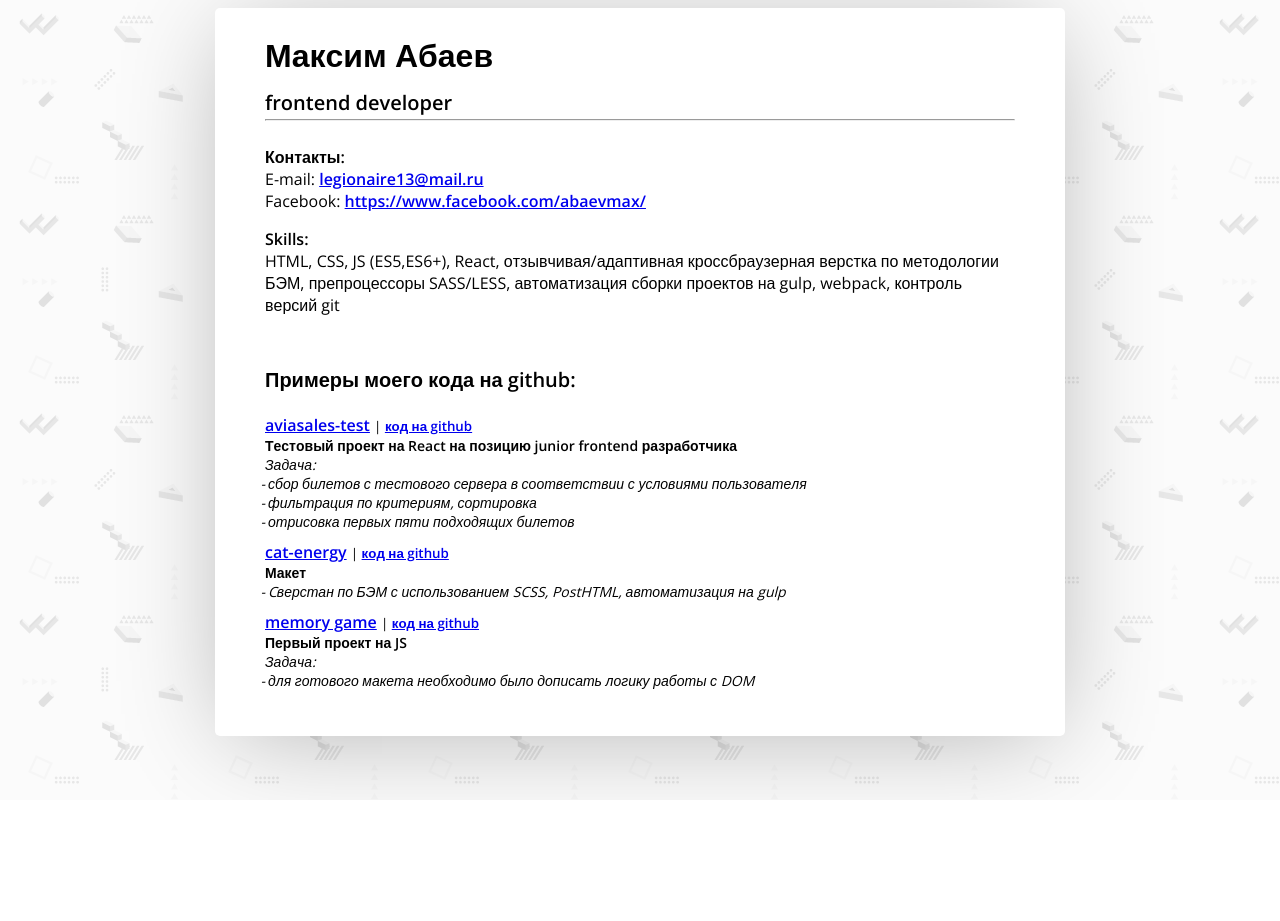
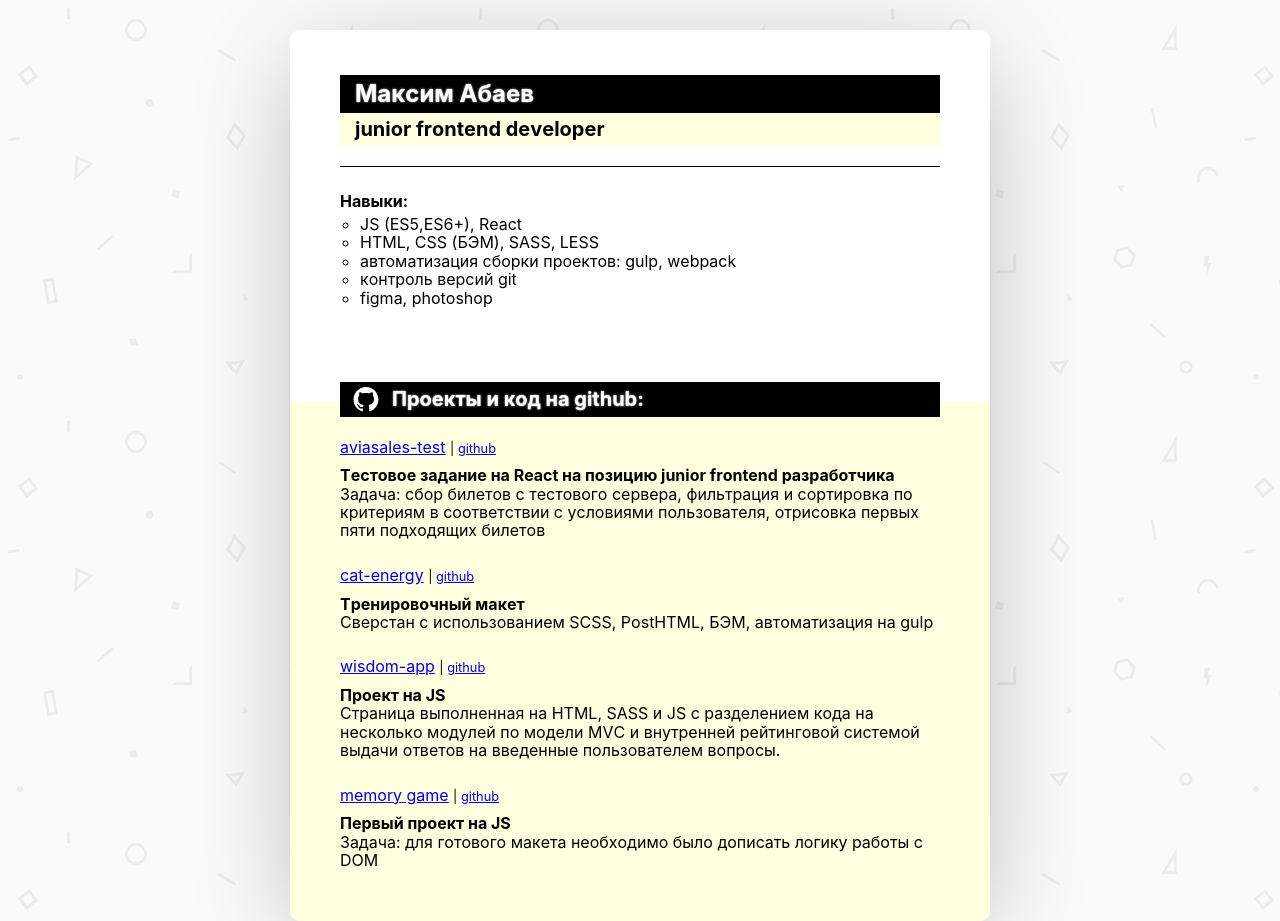
Before and after one commit to Legionaire13/guide, a plain HTML site: page index.html in a window 1280 px wide. Before the commit the page ends 800 px from the top, so only its background shows below. Drawn offline with nearby package versions, Linux system fonts and the light colour scheme.

Commit message:
mod: test-aviasales links and style changes

```diff
--- a/index.html
+++ b/index.html
@@ -1,103 +1,168 @@
 <!DOCTYPE html>
-<html>
-
+<html lang="ru">
   <head>
     <meta charset="utf-8" />
     <meta http-equiv="X-UA-Compatible" content="IE=edge" />
-  <title>Projects Guide - Абаев Максим</title>
+    <title>Home projects - Абаев Максим</title>
     <meta name="viewport" content="width=device-width, initial-scale=1" />
-  <link href="https://necolas.github.io/normalize.css/latest/normalize.css" />
-  <link href="https://fonts.googleapis.com/css2?family=Open+Sans:wght@400;600&display=swap" rel="stylesheet" />
+    <link
+      href="https://necolas.github.io/normalize.css/latest/normalize.css"
+      rel="stylesheet"
+    />
+    <link rel="preconnect" href="https://fonts.googleapis.com" />
+    <link rel="preconnect" href="https://fonts.gstatic.com" crossorigin />
+    <link
+      href="https://fonts.googleapis.com/css2?family=Montserrat&family=Open+Sans&display=swap"
+      rel="stylesheet"
+    />
     <style>
-    @media screen {
-      body {
-        background: url("./assets/dancing-bricks.png");
-      }
+      :root {
+        --main-color: white;
+        --main-bg: black;
+        --secondary-color: black;
+        --secondary-bg: lightyellow;
 
-      main {
-        border-radius: 5px;
-        -webkit-box-shadow: 0 10px 100px -15px rgba(0, 0, 0, 0.3);
-        box-shadow: 0 10px 100px -15px rgba(0, 0, 0, 0.3);
-      }
+        --gradient-ratio: 20px;
+        --main-margin-top: 30px;
       }
 
       body {
-      font-family: "Open Sans", sans-serif;
+        font-family: -apple-system, BlinkMacSystemFont, Roboto, Oxygen, Ubuntu,
+          Cantarell, "Open Sans", sans-serif;
         font-size: 16px;
         font-kerning: none;
       }
 
+      hr {
+        border: 0;
+        height: 1px;
+        background-color: var(--secondary-color);
+      }
+
       h1,
       hr {
-      margin: 0 25px;
-    }
-
-    h1 small {
-      font-size: 20px;
-      line-height: 20px;
+        margin: 20px 25px;
       }
 
       h2 {
+        background-color: var(--main-bg);
+        color: var(--main-color);
+
         font-size: 20px;
+
         margin: 25px;
         margin-bottom: 10px;
+        padding: 5px;
       }
 
-    ul {
-      list-style-type: none;
+      h2 svg {
+        margin-right: 10px;
+        margin-left: -5px;
 
-      padding: 0;
-      margin-left: 20px;
+        fill: var(--main-color);
+      }
+
+      h3 {
+        display: inline;
+
+        font-size: 16px;
       }
 
       li {
         padding: 5px;
       }
 
-    li strong {
-      font-style: normal;
-    }
-
-    ol>li {
-      position: relative;
+      a {
+        outline-color: blue;
       }
 
       main {
+        padding: 25px;
+        padding-bottom: 0px;
         margin: 0 auto;
+        margin-top: 30px;
+
         min-width: 270px;
-      max-width: 800px;
+        max-width: 650px;
 
-      background: white;
-
-      padding: 25px;
+        background-color: #fff;
       }
 
-    span,
-    a {
-      font-weight: bolder;
-    }
+      .list {
+        list-style-type: none;
 
-    a:hover {
-      text-decoration: none;
+        padding: 0;
+        margin-left: 20px;
+        margin-right: 20px;
       }
 
       .bio {
-      margin: 25px;
-      margin-bottom: 50px;
+        min-height: 170px;
+
+        flex-direction: column;
       }
 
-    .description {
-      font-style: italic;
-      font-size: 14px;
+      .headline__pagename {
+        display: block;
+        padding: 5px 15px;
 
-      list-style-type: "-";
+        font-size: 24px;
+
+        background-color: var(--main-bg);
+        color: var(--main-color);
+      }
+
+      .headline__pos {
+        font-size: 20px;
+
+        display: block;
+
+        background-color: var(--secondary-bg);
+        color: var(--secondary-color);
 
         margin: 0;
+        padding: 5px 15px;
       }
 
-    .description>li {
+      .skills__list {
+        margin-top: 5px;
+
+        list-style-type: circle;
+      }
+
+      .skills__item {
         padding: 0;
-      padding-left: 3px;
+      }
+
+      .projects {
+        margin: 0 -25px;
+        padding-left: 25px;
+        padding-right: 25px;
+        padding-bottom: 15px;
+
+        background-color: var(--secondary-bg);
+        background-image: linear-gradient(
+          to bottom,
+          var(--main-color) 0,
+          var(--main-color) var(--gradient-ratio),
+          var(--secondary-bg) var(--gradient-ratio),
+          var(--secondary-bg) 100%
+        );
+
+        border-bottom-left-radius: 10px;
+        border-bottom-right-radius: 10px;
+      }
+
+      .projects__headline {
+        padding-left: 15px;
+        padding-right: 15px;
+
+        display: flex;
+        align-items: center;
+      }
+
+      .project__description {
+        margin-top: 10px;
       }
 
       .visually-hidden:not(:focus):not(:active),
@@ -118,14 +183,57 @@
         overflow: hidden;
       }
 
-    @media screen and (max-width: 425px) {
-      main {
-        padding: 10px;
-        font-size: 0.9em;
+      @media (hover: hover) {
+        a:hover {
+          text-decoration: none;
+        }
       }
 
-      .bio {
-        flex-direction: column;
+      @media screen {
+        body {
+          min-height: calc(100vh - var(--main-margin-top));
+
+          background-image: url("./assets/geometry.png");
+        }
+
+        main {
+          border-radius: 10px;
+          box-shadow: 0 20px 100px -15px rgba(0, 0, 0, 0.3);
+        }
+
+        h1,
+        h2 {
+          text-shadow: 0 0 2px var(--main-color);
+        }
+      }
+
+      /* Mob */
+      @media screen and (max-width: 425px) {
+        body {
+          background-image: none;
+          background-color: var(--secondary-bg);
+        }
+
+        main {
+          margin: 0;
+          padding: 5px;
+
+          box-shadow: none;
+        }
+
+        .projects {
+          margin: -5px;
+          padding-left: 0;
+          padding-right: 0;
+
+          border-bottom-left-radius: 10px;
+          border-bottom-right-radius: 10px;
+        }
+      }
+
+      @media screen and (min-resolution: 1.5dppx) {
+        body {
+          background-image: url("./assets/geometry_@2X.png");
         }
       }
     </style>
@@ -133,91 +241,137 @@
 
   <body>
     <main>
-    <h1>
-      Максим Абаев
-      <br /><small>frontend developer</small>
+      <h1 class="headline">
+        <span class="headline__pagename">Максим Абаев</span>
+        <span class="headline__pos">junior frontend developer</span>
       </h1>
 
       <hr />
       <section class="bio">
         <h2 class="visually-hidden">Немного обо мне</h2>
-      <div class="image-container"></div>
-      <div>
-        <p class="contacts">
-          <span>Контакты:</span>
-          <br />
-          E-mail:
-          <a href="mailto:legionaire13@mail.ru">legionaire13@mail.ru</a>
-          <br />
-          Facebook:
-          <a href="https://www.facebook.com/abaevmax/" target="_blank">https://www.facebook.com/abaevmax/</a>
-        </p>
-        <p class="skills">
-          <span>Skills:</span>
-          <br />HTML, CSS, JS (ES5,ES6+), React, отзывчивая/адаптивная
-          кроссбраузерная верстка по методологии БЭМ, препроцессоры
-          SASS/LESS, автоматизация сборки проектов на gulp, webpack, контроль версий git
-        </p>
-      </div>
-    </section>
-    <h2 class="github">Примеры моего кода на github:</h2>
-    <ul class="github__list">
-      <li>
-        <a href="https://legionaire13-test-aviasales.web.app/" target="_blank">
-          aviasales-test</a>
-        <small>
-          |
-          <a href="https://github.com/Legionaire13/my-test-aviasales" target="_blank">код на github</a>
-        </small>
-        <br />
-        <ul class="description">
-          <strong>Тестовый проект на React на позицию junior frontend
-            разработчика</strong>
-          <br />
-          Задача:
-          <li>
-            сбор билетов с тестового сервера в соответствии с условиями
-            пользователя
+        <ul class="list">
+          <li class="skills">
+            <h3>Навыки:</h3>
+            <ul class="skills__list list">
+              <li class="skills__item">JS (ES5,ES6+), React</li>
+              <li class="skills__item">HTML, CSS (БЭМ), SASS, LESS</li>
+              <li class="skills__item">
+                автоматизация сборки проектов: gulp, webpack
               </li>
-          <li>
-            фильтрация по критериям, сортировка
-          </li>
-          <li>отрисовка первых пяти подходящих билетов</li>
-        </ul>
-      </li>
-      <li>
-        <a href="https://legionaire13.github.io/mockup-cat-energy/" target="_blank">cat-energy</a>
-        <small>
-          |
-          <a href="https://github.com/Legionaire13/mockup-cat-en" target="_blank">код на github</a>
-        </small>
-        <br />
-        <ul class="description">
-          <strong>Макет</strong>
-          <li>
-            Cверстан по БЭМ с использованием SCSS, PostHTML, автоматизация на
-            gulp
-          </li>
-        </ul>
-      </li>
-      <li>
-        <a href="https://legionaire13.github.io/fend-project-memory-game/" target="_blank">memory game</a>
-        <small>
-          |
-          <a href="https://github.com/Legionaire13/fend-project-memory-game" target="_blank">код на github</a>
-        </small>
-        <br />
-        <ul class="description">
-          <strong>Первый проект на JS</strong>
-          <br />
-          Задача:
-          <li>
-            для готового макета необходимо было дописать логику работы с DOM
-          </li>
+              <li class="skills__item">контроль версий git</li>
+              <li class="skills__item">figma, photoshop</li>
             </ul>
           </li>
         </ul>
+      </section>
+      <section class="projects">
+        <h2 class="projects__headline">
+          <svg
+            class="octicon octicon-mark-github v-align-middle"
+            height="25"
+            viewBox="0 0 16 16"
+            version="1.1"
+            width="32"
+            aria-hidden="true"
+          >
+            <path
+              d="M8 0C3.58 0 0 3.58 0 8c0 3.54 2.29 6.53 5.47 7.59.4.07.55-.17.55-.38 0-.19-.01-.82-.01-1.49-2.01.37-2.53-.49-2.69-.94-.09-.23-.48-.94-.82-1.13-.28-.15-.68-.52-.01-.53.63-.01 1.08.58 1.23.82.72 1.21 1.87.87 2.33.66.07-.52.28-.87.51-1.07-1.78-.2-3.64-.89-3.64-3.95 0-.87.31-1.59.82-2.15-.08-.2-.36-1.02.08-2.12 0 0 .67-.21 2.2.82.64-.18 1.32-.27 2-.27.68 0 1.36.09 2 .27 1.53-1.04 2.2-.82 2.2-.82.44 1.1.16 1.92.08 2.12.51.56.82 1.27.82 2.15 0 3.07-1.87 3.75-3.65 3.95.29.25.54.73.54 1.48 0 1.07-.01 1.93-.01 2.2 0 .21.15.46.55.38A8.013 8.013 0 0016 8c0-4.42-3.58-8-8-8z"
+            ></path>
+          </svg>
+          Проекты и код на github:
+        </h2>
+        <ul class="list">
+          <li class="project">
+            <a
+              href="https://legionaire13-test-aviasales.netlify.app/"
+              target="_blank"
+            >
+              aviasales-test</a
+            >
+            <small>
+              |
+              <a
+                href="https://github.com/Legionaire13/test-aviasales"
+                target="_blank"
+                >github</a
+              >
+            </small>
+            <br />
+            <p class="project__description">
+              <strong
+                >Тестовое задание на React на позицию junior frontend
+                разработчика</strong
+              >
+              <br />
+              Задача: сбор билетов с тестового сервера, фильтрация и сортировка
+              по критериям в соответствии с условиями пользователя, отрисовка
+              первых пяти подходящих билетов
+            </p>
+          </li>
+          <li class="project">
+            <a
+              href="https://legionaire13.github.io/mockup-cat-energy/"
+              target="_blank"
+              >cat-energy</a
+            >
+            <small>
+              |
+              <a
+                href="https://github.com/Legionaire13/mockup-cat-en"
+                target="_blank"
+                >github</a
+              >
+            </small>
+            <p class="project__description">
+              <strong>Тренировочный макет</strong>
+              <br />
+              Cверстан с использованием SCSS, PostHTML, БЭМ, автоматизация на
+              gulp
+            </p>
+          </li>
+          <li class="project">
+            <a href="https://legionaire13.github.io/wisdom-app/" target="_blank"
+              >wisdom-app</a
+            >
+            <small>
+              |
+              <a
+                href="https://github.com/Legionaire13/wisdom-app-repo"
+                target="_blank"
+                >github</a
+              >
+            </small>
+            <br />
+            <p class="project__description">
+              <strong>Проект на JS</strong> <br />
+              Страница выполненная на HTML, SASS и JS с разделением кода на
+              несколько модулей по модели MVC и внутренней рейтинговой системой
+              выдачи ответов на введенные пользователем вопросы.
+            </p>
+          </li>
+          <li class="project">
+            <a
+              href="https://legionaire13.github.io/fend-project-memory-game/"
+              target="_blank"
+              >memory game</a
+            >
+            <small>
+              |
+              <a
+                href="https://github.com/Legionaire13/fend-project-memory-game"
+                target="_blank"
+                >github</a
+              >
+            </small>
+            <br />
+            <p class="project__description">
+              <strong>Первый проект на JS</strong> <br />
+              Задача: для готового макета необходимо было дописать логику работы
+              с DOM
+            </p>
+          </li>
+        </ul>
+      </section>
     </main>
   </body>
-
 </html>
```
Also changed, not shown: assets/dancing-bricks.png (deleted), assets/geometry.png (added), assets/geometry_@2X.png (added), 1 other file. Lines whose indentation alone changed are shown as unchanged.
